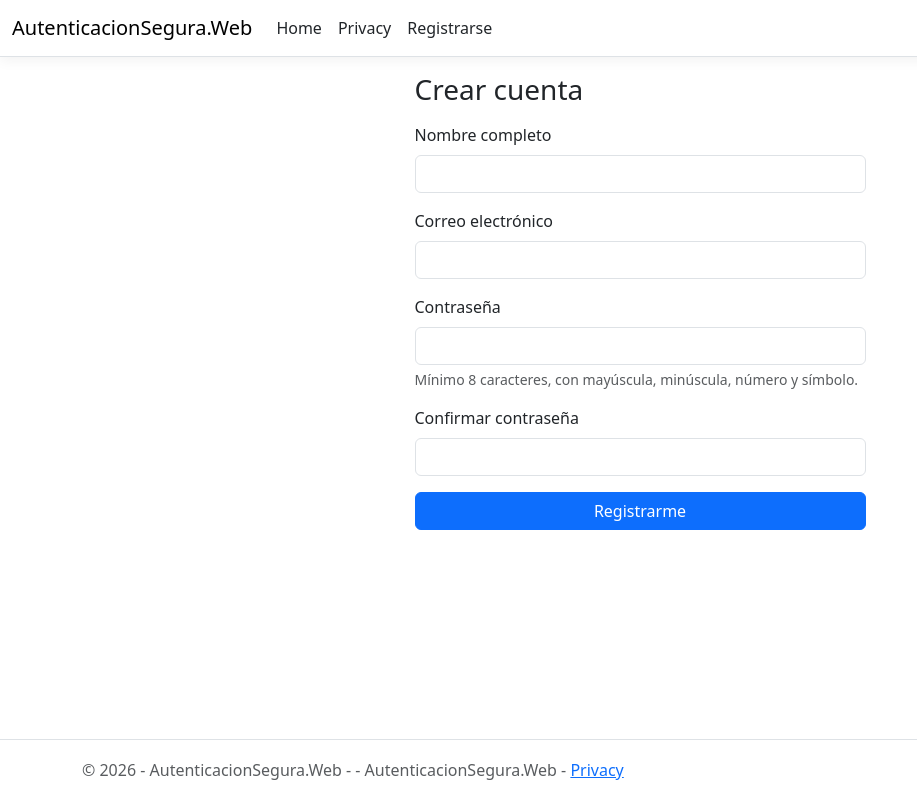
After one commit to bolivarbar/WEB-3AN-B1-AA01-AutenticacionSegura-FloresBolivar, an ASP.NET Core app: template AutenticacionSegura.Web/Views/Cuenta/Registro.cshtml in a window 1280 px wide. The commit adds this page. Shown: the whole page, without its empty margins (0-917 px from the left). Run offline with ASP.NET Core 8, Linux system fonts and the light colour scheme; the template is opened without the code that fills it, so the values that code supplies are empty; style sheets or scripts are compiled from the project's sources.

Commit message:
primera actulizacion AutenticacionSeguro

```diff
--- /dev/null
+++ b/AutenticacionSegura.Web/Views/Cuenta/Registro.cshtml
@@ -0,0 +1,49 @@
+@model RegistroViewModel
+@{
+    ViewData["Title"] = "Crear cuenta";
+}
+
+<div class="row justify-content-center">
+    <div class="col-md-6 col-lg-5">
+        <h1 class="h3 mb-3">Crear cuenta</h1>
+
+        @* El form con asp-action agrega solo el token antiforgery oculto *@
+        <form asp-action="Registro" method="post" novalidate>
+
+            @* Muestra los errores generales (correo duplicado, contraseña débil, etc.) *@
+            <div asp-validation-summary="ModelOnly" class="alert alert-danger"></div>
+
+            <div class="mb-3">
+                <label asp-for="NombreCompleto" class="form-label"></label>
+                <input asp-for="NombreCompleto" class="form-control" autocomplete="name" />
+                <span asp-validation-for="NombreCompleto" class="text-danger"></span>
+            </div>
+
+            <div class="mb-3">
+                <label asp-for="Correo" class="form-label"></label>
+                <input asp-for="Correo" class="form-control" autocomplete="email" />
+                <span asp-validation-for="Correo" class="text-danger"></span>
+            </div>
+
+            <div class="mb-3">
+                <label asp-for="Clave" class="form-label"></label>
+                <input asp-for="Clave" class="form-control" autocomplete="new-password" />
+                <span asp-validation-for="Clave" class="text-danger"></span>
+                <div class="form-text">Mínimo 8 caracteres, con mayúscula, minúscula, número y símbolo.</div>
+            </div>
+
+            <div class="mb-3">
+                <label asp-for="ConfirmarClave" class="form-label"></label>
+                <input asp-for="ConfirmarClave" class="form-control" autocomplete="new-password" />
+                <span asp-validation-for="ConfirmarClave" class="text-danger"></span>
+            </div>
+
+            <button type="submit" class="btn btn-primary w-100">Registrarme</button>
+        </form>
+    </div>
+</div>
+
+@section Scripts {
+    @* Validación en el navegador (jQuery Validation); la del servidor sigue activa *@
+    <partial name="_ValidationScriptsPartial" />
+}
--- a/AutenticacionSegura.Web/Views/Shared/_Layout.cshtml
+++ b/AutenticacionSegura.Web/Views/Shared/_Layout.cshtml
@@ -26,6 +26,9 @@
                         <li class="nav-item">
                             <a class="nav-link text-dark" asp-area="" asp-controller="Home" asp-action="Privacy">Privacy</a>
                         </li>
+						<li class="nav-item">
+							<a class="nav-link text-dark" asp-controller="Cuenta" asp-action="Registro">Registrarse</a>
+						</li>
                     </ul>
                 </div>
             </div>
@@ -33,13 +36,17 @@
     </header>
     <div class="container">
         <main role="main" class="pb-3">
-            @RenderBody()
-        </main>
+			@if (TempData["Mensaje"] is string mensaje)
+			{
+			<div class="alert alert-success">@mensaje</div>
+			}
+			@RenderBody()
+		</main>
     </div>
 
     <footer class="border-top footer text-muted">
         <div class="container">
-            &copy; 2026 - AutenticacionSegura.Web - <a asp-area="" asp-controller="Home" asp-action="Privacy">Privacy</a>
+			&#169; 2026 - AutenticacionSegura.Web - - AutenticacionSegura.Web - <a asp-area="" asp-controller="Home" asp-action="Privacy">Privacy</a>
         </div>
     </footer>
     <script src="~/lib/jquery/dist/jquery.min.js"></script>
```
Also changed, not shown: AutenticacionSegura.Web/Controllers/CuentaController.cs (added, +60 -0 lines), AutenticacionSegura.Web/Models/RegistroViewModel.cs (added, +34 -0 lines), AutenticacionSegura.Web/AutenticacionSegura.Web.csproj.
